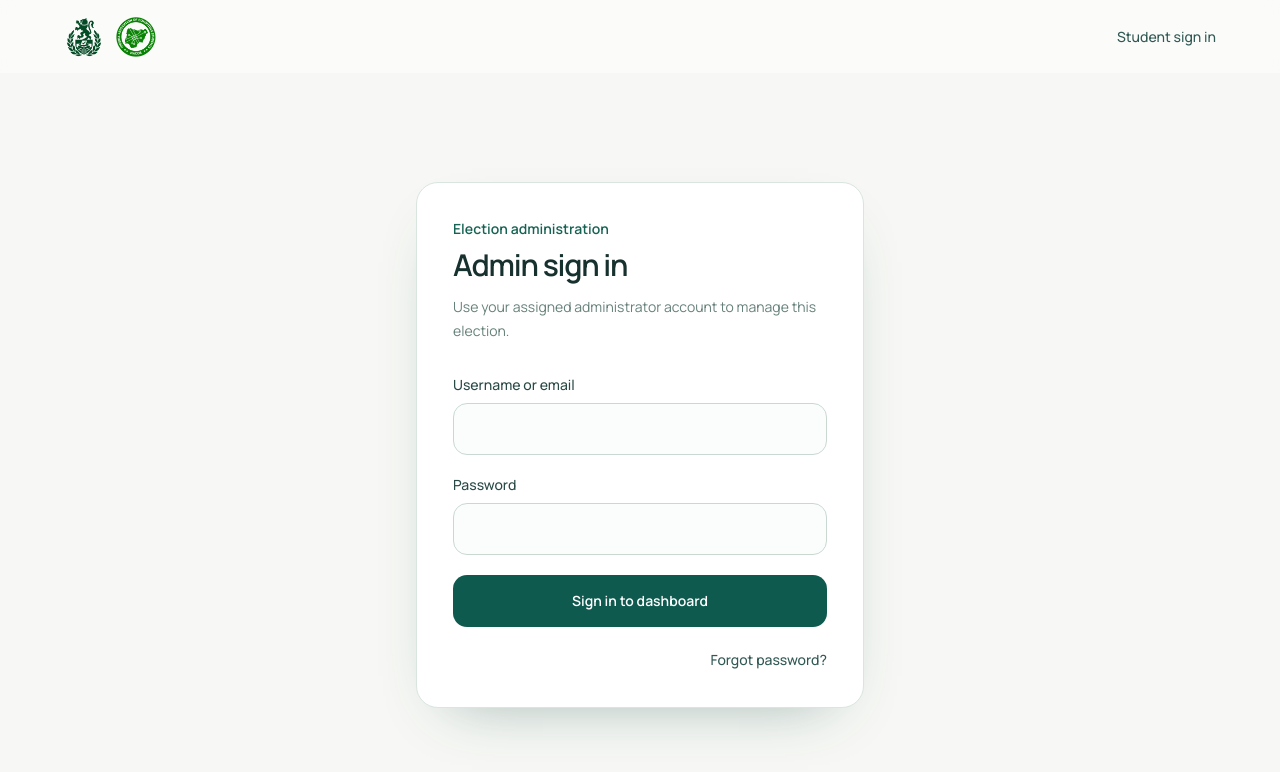
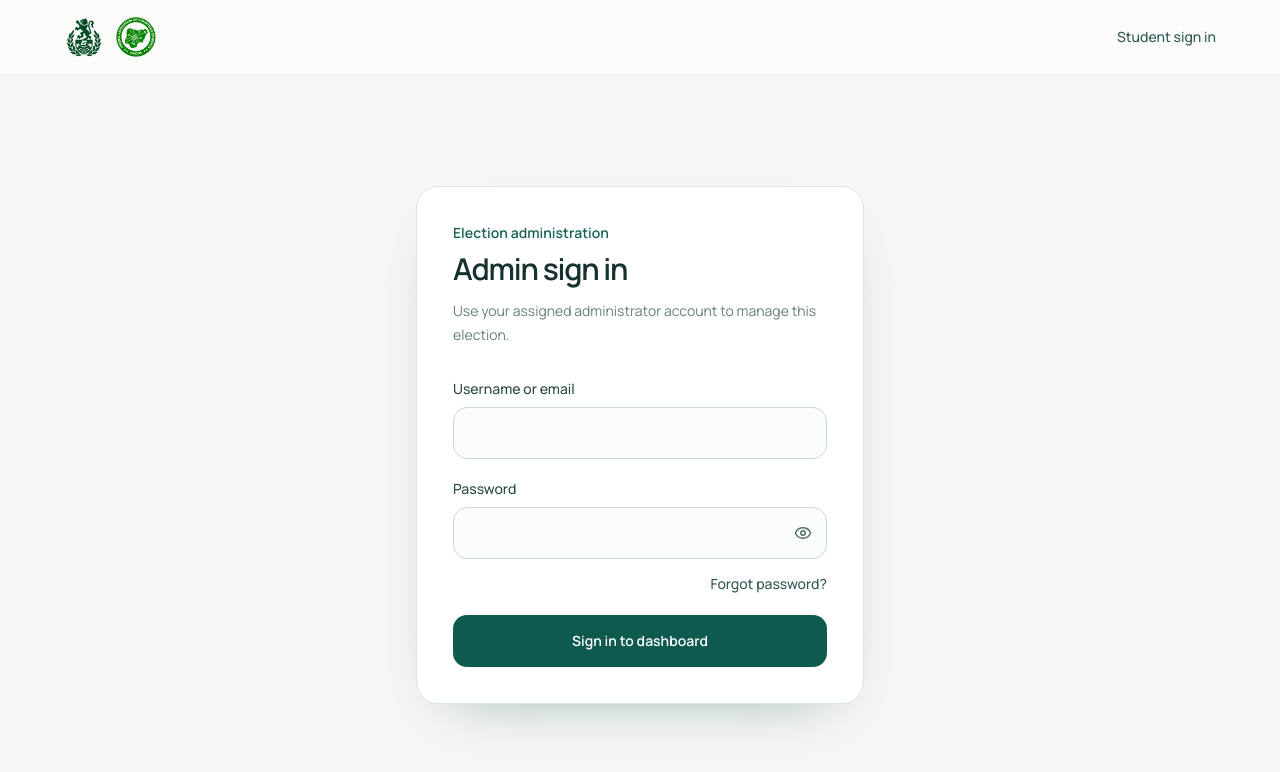
Before and after one commit to Canice-dev/nacosvote, a Next.js app in the folder apps/web/: page /admin/login in a window 1280 px wide. Shown: the top 772 px of the page. Built offline with nearby package versions, Linux system fonts and the light colour scheme.

Commit message:
feat(admin-login): add password visibility toggle and improve button layout

```diff
--- a/apps/web/src/components/admin-login-form.tsx
+++ b/apps/web/src/components/admin-login-form.tsx
@@ -3,11 +3,13 @@
 import { FormEvent, useState } from "react";
 import Link from "next/link";
 import { useRouter } from "next/navigation";
+import { Eye, EyeOff } from "lucide-react";
 
 export function AdminLoginForm() {
   const router = useRouter();
   const [identifier, setIdentifier] = useState("");
   const [password, setPassword] = useState("");
+  const [showPassword, setShowPassword] = useState(false);
   const [message, setMessage] = useState<string>();
   const [isSubmitting, setIsSubmitting] = useState(false);
 
@@ -64,15 +66,34 @@ export function AdminLoginForm() {
         >
           Password
         </label>
+        <div className="relative">
           <input
             id="admin-password"
-          type="password"
+            type={showPassword ? "text" : "password"}
             autoComplete="current-password"
             value={password}
             onChange={(event) => setPassword(event.target.value)}
             required
-          className="h-13 w-full rounded-xl border border-[#c9d9d2] bg-[#fbfdfc] px-4 text-sm text-[#17312f] outline-none transition focus:border-[#16806b] focus:ring-4 focus:ring-[#dff3eb]"
+            className="h-13 w-full rounded-xl border border-[#c9d9d2] bg-[#fbfdfc] px-4 pr-12 text-sm text-[#17312f] outline-none transition focus:border-[#16806b] focus:ring-4 focus:ring-[#dff3eb]"
           />
+          <button
+            type="button"
+            onClick={() => setShowPassword((visible) => !visible)}
+            aria-label={showPassword ? "Hide password" : "Show password"}
+            aria-pressed={showPassword}
+            className="absolute inset-y-0 right-0 flex w-12 items-center justify-center rounded-r-xl text-[#52706a] transition hover:text-[#0e5a4f] focus:outline-none focus-visible:ring-2 focus-visible:ring-inset focus-visible:ring-[#16806b]"
+          >
+            {showPassword ? <EyeOff size={18} aria-hidden="true" /> : <Eye size={18} aria-hidden="true" />}
+          </button>
+        </div>
+      </div>
+      <div className="-mt-2 text-right">
+        <Link
+          href="/admin/forgot-password"
+          className="text-sm font-medium text-[#315954] underline-offset-4 hover:text-[#0e5a4f] hover:underline"
+        >
+          Forgot password?
+        </Link>
       </div>
       <button
         type="submit"
@@ -81,14 +102,6 @@ export function AdminLoginForm() {
       >
         {isSubmitting ? "Signing in..." : "Sign in to dashboard"}
       </button>
-      <div className="text-right">
-        <Link
-          href="/admin/forgot-password"
-          className="text-sm font-medium text-[#315954] underline-offset-4 hover:text-[#0e5a4f] hover:underline"
-        >
-          Forgot password?
-        </Link>
-      </div>
       {message && (
         <p
           className="rounded-xl bg-[#fff1ee] px-3 py-2.5 text-sm leading-5 text-[#984431]"
```
Also changed, not shown: 1 other file (tests, documents, lock files or other folders). Lines whose indentation alone changed are shown as unchanged.
